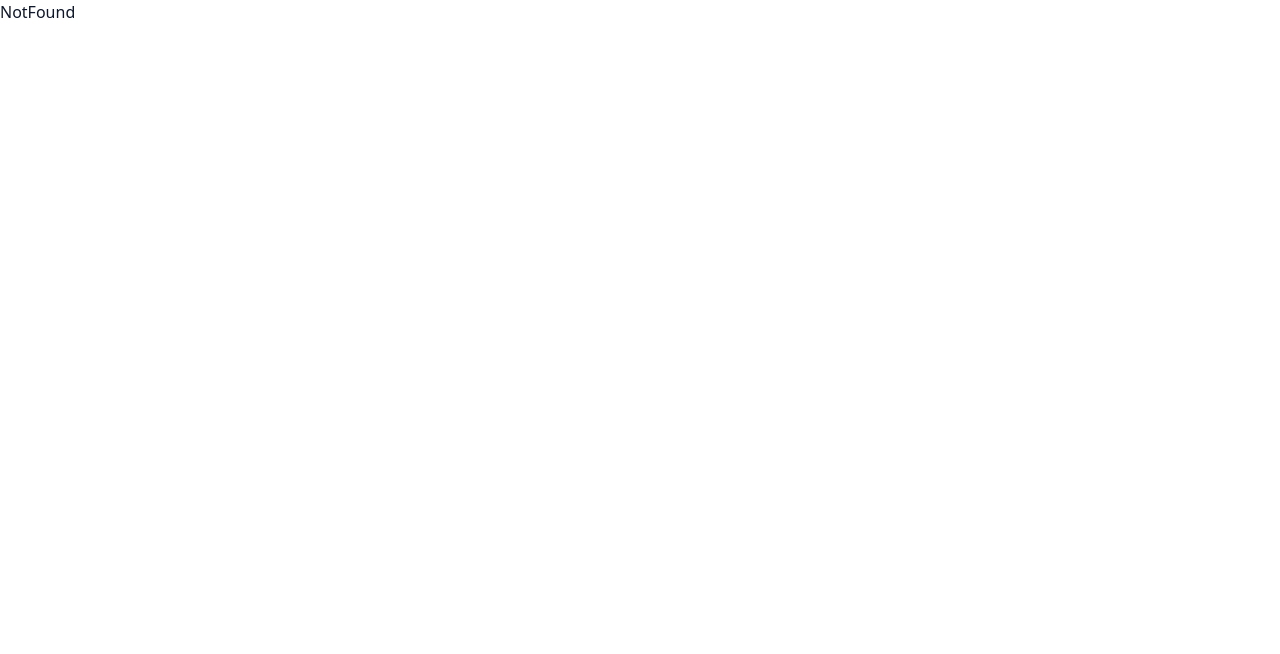
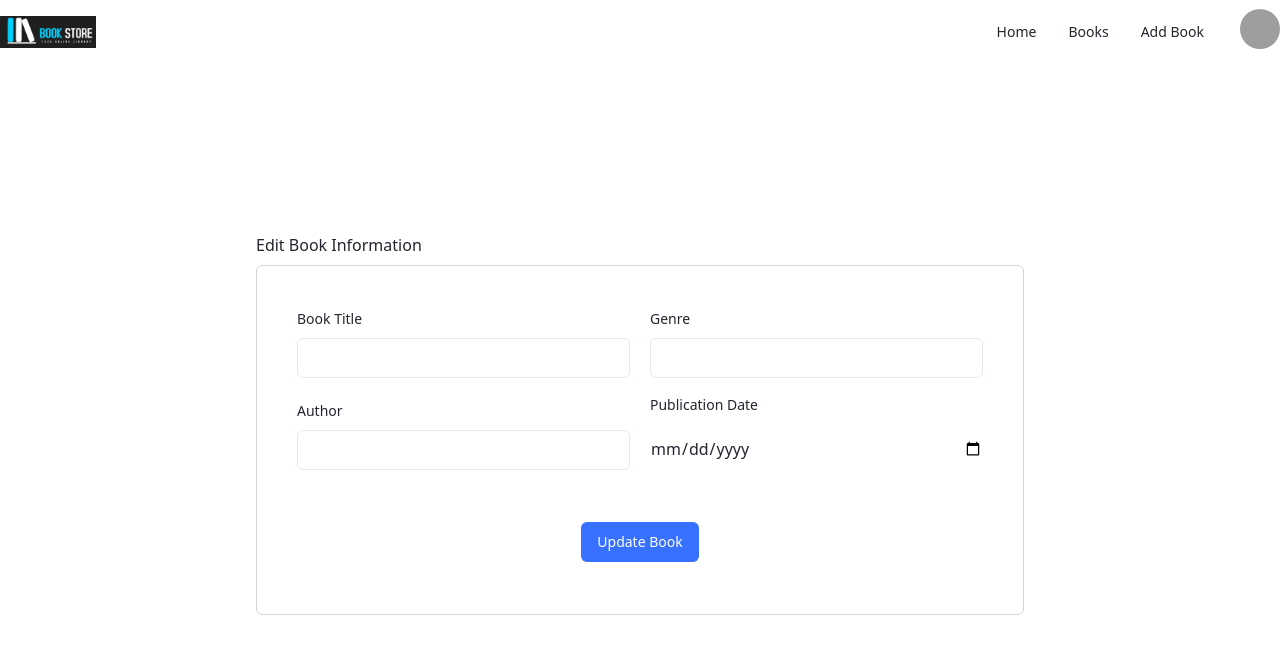
Before and after one commit to MDShakibul/book-application-client, a React (Vite) app: page /edit-book in a window 1280 px wide. Shown: the top 654 px of the page. Built offline with nearby package versions, Linux system fonts and the light colour scheme; no server answers; grey boxes are pictures that could not be loaded.

Commit message:
delete conformation dialog using sweetalart

```diff
--- a/package.json
+++ b/package.json
@@ -52,6 +52,7 @@
     "react-redux": "^8.0.5",
     "react-router-dom": "^6.11.2",
     "redux-logger": "^3.0.6",
+    "sweetalert2": "^11.7.18",
     "tailwind-merge": "^1.13.0",
     "tailwindcss-animate": "^1.0.5"
   },
--- a/src/components/ui/datePickerWithPreset.tsx
+++ b/src/components/ui/datePickerWithPreset.tsx
@@ -3,16 +3,18 @@ import React from 'react';
 interface IProps {
   onChange: (dateValue: string) => void;
   id: string;
+  value?: string; // Add the 'value' prop to the interface
 }
 
-function DatePickerWithPresets({ onChange, id }: IProps) {
+function DatePickerWithPresets({ onChange, id, value }: IProps) {
   // Your DatePickerWithPresets component implementation
-  // Make sure to use the `onChange` prop for the input field
+  // Make sure to use the 'value' prop to set the initial value of the input field
   return (
     <input
       type="date"
       id={id}
       className="mt-2"
+      value={value || ''}
       onChange={(e) => onChange(e.target.value)}
     />
   );
--- a/src/pages/BookDetails.tsx
+++ b/src/pages/BookDetails.tsx
@@ -2,8 +2,10 @@ import BookReview from '@/components/BookReview';
 import { Button } from '@/components/ui/button';
 import { IBook } from '@/types/globalTypes';
 import { useEffect, useState } from 'react';
-import { useParams } from 'react-router-dom';
+import { Link, useParams } from 'react-router-dom';
 import defaulBook from '@/assets/images/default_book.png';
+import { Delete, Edit, List, Save } from 'lucide-react';
+import Swal from 'sweetalert2';
 
 export default function ProductDetails() {
   const { id } = useParams();
@@ -16,18 +18,64 @@ export default function ProductDetails() {
       .then((data) => setData(data));
   }, []);
 
+  //! Temporary code ends here
 
-  //! Temporary code ends here
+  const handleDelete = () => {
+    Swal.fire({
+      title: 'Are you sure?',
+      text: "You won't be able to revert this!",
+      icon: 'warning',
+      showCancelButton: true,
+      confirmButtonColor: '#3085d6',
+      cancelButtonColor: '#d33',
+      confirmButtonText: 'Yes, delete it!',
+    }).then((result) => {
+      if (result.isConfirmed) {
+        Swal.fire('Deleted!', 'Your file has been deleted.', 'success');
+      }
+    });
+  };
 
   return (
     <>
       <div className="flex max-w-7xl mx-auto items-center border-b border-gray-300">
-        <div className="w-[50%]">
+        <div className="w-[40%]">
           <img src={defaulBook} alt="" />
         </div>
-        <div className="w-[50%] space-y-3">
+        <div className="w-[40%] space-y-3">
           <h1 className="text-3xl font-semibold">Tile book</h1>
-          <p className="text-xl">Author: {}</p>
+          <p className="text-xl">Author:</p>
+          <p className="text-xl">Genre:</p>
+          <p className="text-xl">Publication Date:</p>
+        </div>
+        <div className="w-[20%] space-y-3 flex-row">
+          <Link to='/edit-book'>
+          <Button className="flex">
+            <div className="flex items-center">
+              <Edit className="mr-2 h-3 w-3" /> Edit
+            </div>
+          </Button>
+          </Link>
+          <Button className="flex" variant="destructive" onClick={handleDelete}>
+            <div className="flex items-center">
+              <Delete className="mr-2 h-3 w-3" /> Delete
+            </div>
+          </Button>
+          <Button className="flex" variant="outline">
+            <div className="flex items-center">
+              <List className="mr-2 h-3 w-3" /> Add Wish List
+            </div>
+          </Button>
+          <Button className="flex" variant="secondary">
+            <div className="flex items-center">
+              <List className="mr-2 h-3 w-3" /> Add Running List
+            </div>
+          </Button>
+          <Button className="flex" variant="link">
+            <div className="flex items-center">
+              <Save className="mr-2 h-3 w-3" /> Complete
+            </div>
+          </Button>
         </div>
       </div>
       <BookReview />
--- a/src/pages/Books.tsx
+++ b/src/pages/Books.tsx
@@ -1,6 +1,10 @@
 import BookCard from '@/components/BookCard';
 import { IBook } from '@/types/globalTypes';
-import { useEffect, useState } from 'react';
+import { ChangeEvent, useEffect, useState } from 'react';
+import { Input } from '@/components/ui/input';
+import { Label } from '@/components/ui/label';
+import { DatePickerWithPresets } from '@/components/ui/datePickerWithPreset';
+import { Button } from '@/components/ui/button';
 
 export default function Products() {
   const [data, setData] = useState<IBook[]>([]);
@@ -10,12 +14,67 @@ export default function Products() {
       .then((data) => setData(data));
   }, []);
 
+  const [searchInfo, setSearchInfo] = useState({
+    searchTerm: '',
+    genre: '',
+    publicationYear: '',
+  });
+
+  const handleInputChange = (e: ChangeEvent<HTMLInputElement>) => {
+    const { id, value } = e.target;
+    setSearchInfo((prevInfo) => ({
+      ...prevInfo,
+      [id]: value,
+    }));
+  };
+
+  const handleDateChange = (dateValue: string) => {
+    setSearchInfo((prevInfo) => ({
+      ...prevInfo,
+      publicationYear: dateValue,
+    }));
+  };
+
+  const handleSubmit = () => {
+    console.log(searchInfo);
+  };
 
   return (
+    <div className="container">
+      <div className="flex gap-5 my-5 mx-12">
+        <div className="w-full">
+          <Label htmlFor="searchTerm">Search Item</Label>
+          <Input
+            type="text"
+            id="searchTerm"
+            className="mt-3"
+            onChange={handleInputChange}
+          />
+        </div>
+        <div className="w-full">
+          <Label htmlFor="genre">Genre</Label>
+          <Input
+            type="text"
+            id="genre"
+            className="mt-3"
+            onChange={handleInputChange}
+          />
+        </div>
+        <div className="w-full flex flex-col mt-2">
+          <Label className="mb-3" htmlFor="name">
+            Date
+          </Label>
+          <DatePickerWithPresets onChange={handleDateChange} id="publicationYear" />
+        </div>
+      </div>
+      <div className="text-end mb-8 mx-12">
+        <Button onClick={handleSubmit} >Search</Button>
+      </div>
       <div className="container grid grid-cols-4 gap-12 pb-20">
         {data?.map((book) => (
           <BookCard book={book} />
         ))}
       </div>
+    </div>
   );
 }
--- /dev/null
+++ b/src/pages/EditBook.tsx
@@ -0,0 +1,126 @@
+import { ChangeEvent, useEffect, useState } from 'react';
+import { Button } from '@/components/ui/button';
+import { DatePickerWithPresets } from '@/components/ui/datePickerWithPreset';
+import { Input } from '@/components/ui/input';
+import { Label } from '@/components/ui/label';
+import { useToast } from '@/components/ui/use-toast';
+import { useParams } from 'react-router-dom'; // Import useParams to get the "id" parameter from the URL
+
+export default function EditBook() {
+  const { id } = useParams(); // Get the "id" parameter from the URL
+  const { toast } = useToast();
+  const [bookInfo, setBookInfo] = useState({
+    title: '',
+    author: '',
+    genre: '',
+    publicationDate: ''
+  });
+
+  useEffect(() => {
+    // Fetch the book details from the backend API using the "id" parameter
+    // Replace this with your actual API endpoint
+    fetch(`/api/books/${id}`)
+      .then((res) => res.json())
+      .then((data) => {
+        // Populate the input fields with the fetched book details
+        setBookInfo({
+          title: data.title,
+          author: data.author,
+          genre: data.genre,
+          publicationDate: data.publicationDate
+        });
+      })
+      .catch((error) => {
+        console.error('Error fetching book details:', error);
+      });
+  }, [id]);
+
+  const handleInputChange = (e: ChangeEvent<HTMLInputElement>) => {
+    const { id, value } = e.target;
+    setBookInfo((prevInfo) => ({
+      ...prevInfo,
+      [id]: value,
+    }));
+  };
+
+  const handleDateChange = (dateValue: string) => {
+    setBookInfo((prevInfo) => ({
+      ...prevInfo,
+      publicationDate: dateValue,
+    }));
+  };
+
+  const handleSubmit = () => {
+    // Add your logic here to send a request to update the book details in the backend
+    console.log('Updating book:', bookInfo);
+    // Show a toast notification to indicate that the book has been updated
+    toast({
+      title: 'Success',
+      description: 'Book updated successfully.',
+    });
+  };
+
+  return (
+    <div className="flex justify-center items-center h-[calc(100vh-80px)] gap-10 text-primary">
+      <div className="max-w-3xl w-full">
+        <h1 className="mb-2">Edit Book Information</h1>
+        <div className="h-[350px] border border-gray-300 rounded-md p-10 overflow-auto">
+          <div className="flex gap-5">
+            <div className="w-full space-y-5">
+              <div>
+                <Label htmlFor="book_title">Book Title</Label>
+                <Input
+                  type="text"
+                  id="title"
+                  className="mt-2"
+                  onChange={handleInputChange}
+                  value={bookInfo.title}
+                />
+              </div>
+              <div>
+                <Label htmlFor="author">Author</Label>
+                <Input
+                  type="text"
+                  id="author"
+                  className="mt-2"
+                  onChange={handleInputChange}
+                  value={bookInfo.author}
+                />
+              </div>
+            </div>
+            <div className="w-full space-y-5">
+              <div>
+                <Label htmlFor="genre">Genre</Label>
+                <Input
+                  type="text"
+                  id="genre"
+                  className="mt-2"
+                  onChange={handleInputChange}
+                  value={bookInfo.genre}
+                />
+              </div>
+              <div className="w-full flex flex-col mt-">
+                <Label className="mb-4" htmlFor="name">
+                  Publication Date
+                </Label>
+                <DatePickerWithPresets
+                  onChange={handleDateChange}
+                  id="publicationDate"
+                  value={bookInfo.publicationDate}
+                />
+              </div>
+            </div>
+          </div>
+          <div className="mt-8 text-center">
+            <Button
+              className="mt-5 bg-primary text-white py-2 px-4 rounded-md"
+              onClick={handleSubmit}
+            >
+              Update Book
+            </Button>
+          </div>
+        </div>
+      </div>
+    </div>
+  );
+}
--- a/src/routes/routes.tsx
+++ b/src/routes/routes.tsx
@@ -9,6 +9,7 @@ import Signup from '@/pages/Signup';
 import BookDetails from '@/pages/BookDetails';
 import WishList from '@/pages/WishList';
 import RecentRunningBook from '@/pages/RecentRunningBook';
+import EditBook from '@/pages/EditBook';
 
 const routes = createBrowserRouter([
   {
@@ -30,6 +31,10 @@ const routes = createBrowserRouter([
       {
         path: '/add-book',
         element: <AddBook />,
+      },
+      {
+        path: '/edit-book',
+        element: <EditBook />,
       },
       {
         path: '/wish-list',
```
Also changed, not shown: 1 other file (tests, documents, lock files or other folders).
